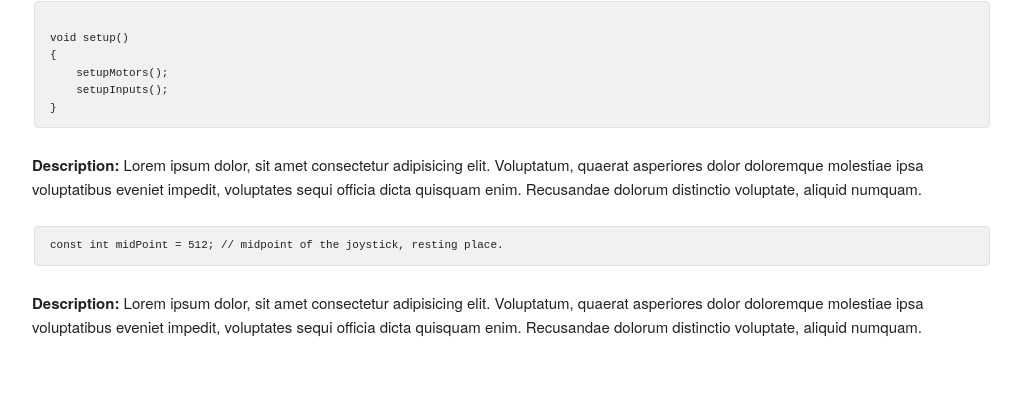
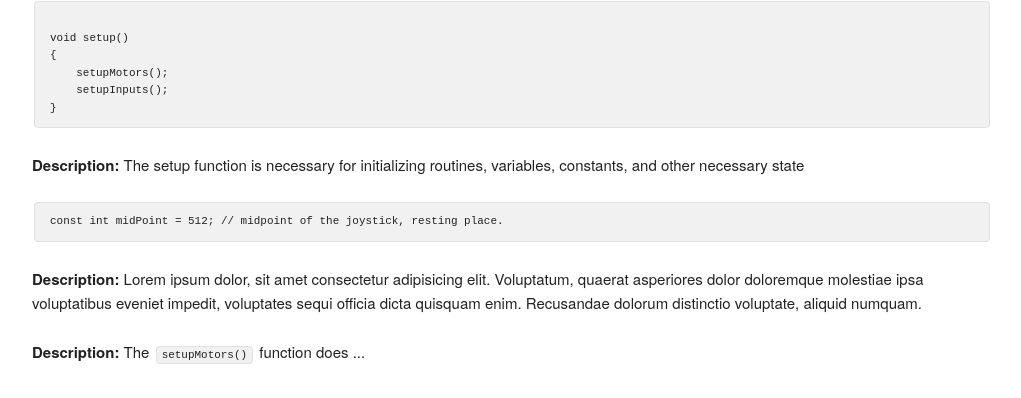
Before and after one commit to cspablocortez/ArduinoProjectPage, a plain HTML site: page index.html in a window 1280 px wide. Shown: the part 535-933 px from the top of the page, without its empty margins (128-1149 px from the left). Before the commit the page ends 907 px from the top, so only its background shows below. Drawn offline with Linux system fonts and the light colour scheme.

Commit message:
Update index.html

```diff
--- a/index.html
+++ b/index.html
@@ -45,7 +45,7 @@ void setup()
 }
 </code></pre>
 
-    <p><strong>Description: </strong>Lorem ipsum dolor, sit amet consectetur adipisicing elit. Voluptatum, quaerat asperiores dolor doloremque molestiae ipsa voluptatibus eveniet impedit, voluptates sequi officia dicta quisquam enim. Recusandae dolorum distinctio voluptate, aliquid numquam.</p>
+    <p><strong>Description: </strong>The setup function is necessary for initializing routines, variables, constants, and other necessary state </p>
       </div>
 
       <!-- Second Snippet -->
@@ -53,6 +53,13 @@ void setup()
         <pre><code>const int midPoint = 512; // midpoint of the joystick, resting place.</code></pre>
     <p><strong>Description: </strong>Lorem ipsum dolor, sit amet consectetur adipisicing elit. Voluptatum, quaerat asperiores dolor doloremque molestiae ipsa voluptatibus eveniet impedit, voluptates sequi officia dicta quisquam enim. Recusandae dolorum distinctio voluptate, aliquid numquam.</p>
       </div>
+
+
+      <!-- Third Snippet: setupMotors() function -->
+      <div class="code-snippet">
+        <p><strong>Description: </strong>The <code>setupMotors()</code> function does ...</p>
+      </div>
+
     </section>
 
 
```
